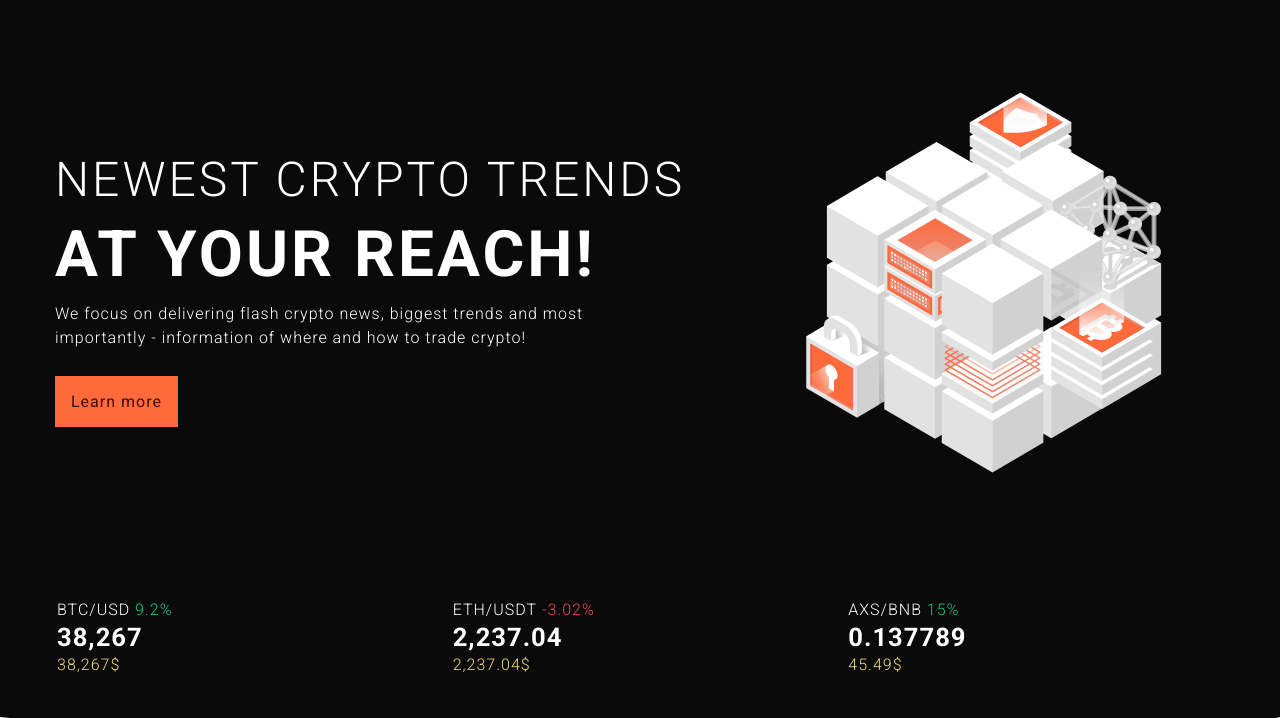
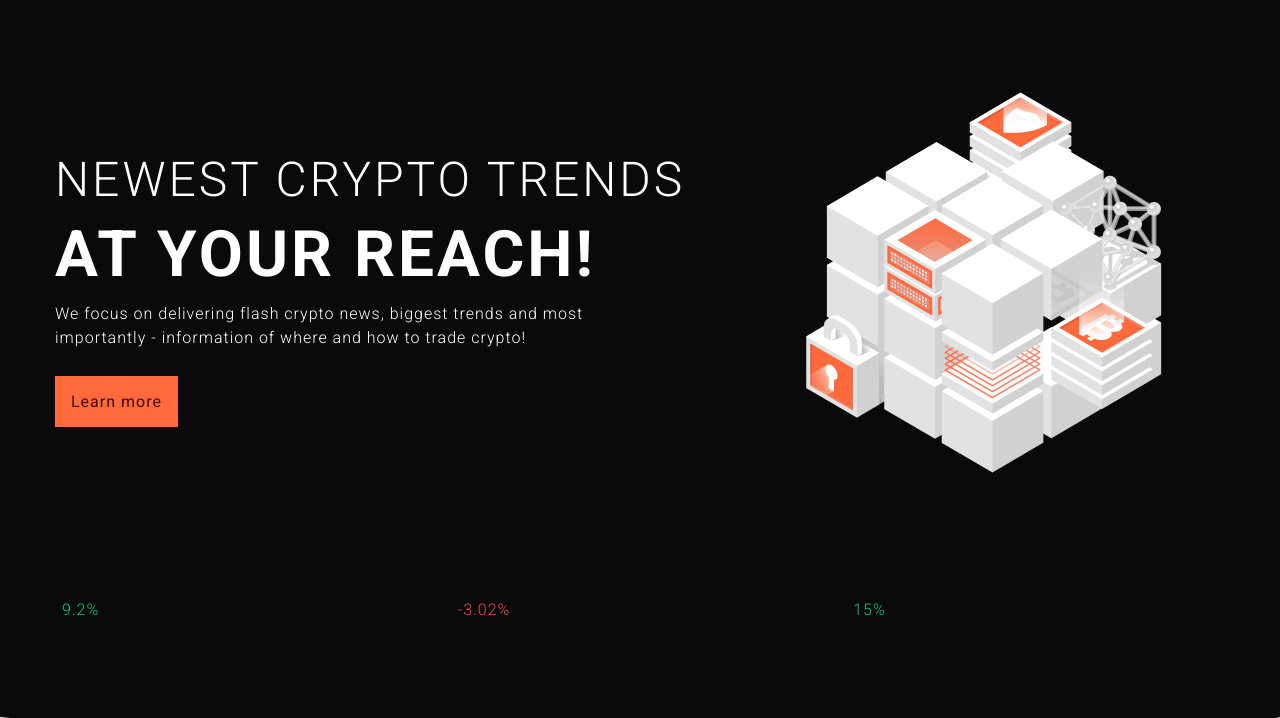
Before and after one commit to rimkusaurimas/Crypto-web, a PHP site: page / in a window 1280 px wide. Shown: the part 83-801 px from the top of the page. Run offline with PHP 8.4, Linux system fonts and the light colour scheme; some libraries are stand-ins or nearby versions.

Commit message:
js objects filled

```diff
--- a/index.php
+++ b/index.php
@@ -200,149 +200,103 @@
     <!-- Crypto Live Preview Widget (Short - CLPW)-->
     <div class="clpw" style="height: 150px;">
         <div class="clpw-wrapper container-fluid crypto-pairs row">
-
             <div class="col-md-4 col-6 col-xxl-2 pair pair1">
                 <div class="percentage-pair">
-                    <div class="percentage-pair-name">BTC/USD</div> &nbsp;
+                    <div class="percentage-pair-name"></div> &nbsp;
                     <div class="clpw-percent"></div>
                 </div>
-
-                <div class="price-big">38,267</div>
-                <div class="price-small">38,267$</div>
-
+                <div class="price-big"></div>
+                <div class="price-small"></div>
+            </div>
+            <div class="col-md-4 col-6 col-xxl-2 pair pair2">
+                <div class="percentage-pair">
+                    <div class="percentage-pair-name"></div> &nbsp;
+                    <div class="clpw-percent"></div>
+                </div>
+                <div class="price-big"></div>
+                <div class="price-small"></div>
+            </div>
+            <div class="col-md-4 col-6 col-xxl-2 pair pair3">
+                <div class="percentage-pair">
+                    <div class="percentage-pair-name"></div> &nbsp;
+                    <div class="clpw-percent"></div>
+                </div>
+                <div class="price-big"></div>
+                <div class="price-small"></div>
+            </div>
+            <div class="col-md-4 col-6 col-xxl-2 pair pair4">
+                <div class="percentage-pair">
+                    <div class="percentage-pair-name"></div> &nbsp;
+                    <div class="clpw-percent"></div>
+                </div>
+                <div class="price-big"></div>
+                <div class="price-small"></div>
+            </div>
+            <div class="col-md-4 col-6 col-xxl-2 pair pair5">
+                <div class="percentage-pair">
+                    <div class="percentage-pair-name"></div> &nbsp;
+                    <div class="clpw-percent"></div>
+                </div>
+                <div class="price-big"></div>
+                <div class="price-small"></div>
+            </div>
+            <div class="col-md-4 col-6 col-xxl-2 pair pair6">
+                <div class="percentage-pair">
+                    <div class="percentage-pair-name"></div> &nbsp;
+                    <div class="clpw-percent"></div>
+                </div>
+                <div class="price-big"></div>
+                <div class="price-small"></div>
+            </div>
+            <div class="col-md-4 col-6 col-xxl-2 pair pair7">
+                <div class="percentage-pair">
+                    <div class="percentage-pair-name"></div> &nbsp;
+                    <div class="clpw-percent"></div>
+                </div>
+                <div class="price-big"></div>
+                <div class="price-small"></div>
+            </div>
+            <div class="col-md-4 col-6 col-xxl-2 pair pair8">
+                <div class="percentage-pair">
+                    <div class="percentage-pair-name"></div> &nbsp;
+                    <div class="clpw-percent"></div>
+                </div>
+                <div class="price-big"></div>
+                <div class="price-small"></div>
+            </div>
+            <div class="col-md-4 col-6 col-xxl-2 pair pair9">
+                <div class="percentage-pair">
+                    <div class="percentage-pair-name"></div> &nbsp;
+                    <div class="clpw-percent"></div>
+                </div>
+                <div class="price-big"></div>
+                <div class="price-small"></div>
+            </div>
+            <div class="col-md-4 col-6 col-xxl-2 pair pair10">
+                <div class="percentage-pair">
+                    <div class="percentage-pair-name"></div> &nbsp;
+                    <div class="clpw-percent"></div>
+                </div>
+                <div class="price-big"></div>
+                <div class="price-small"></div>
+            </div>
+            <div class="col-md-4 col-6 col-xxl-2 pair pair11">
+                <div class="percentage-pair">
+                    <div class="percentage-pair-name"></div> &nbsp;
+                    <div class="clpw-percent"></div>
+                </div>
+                <div class="price-big"></div>
+                <div class="price-small"></div>
+            </div>
+            <div class="col-md-4 col-6 col-xxl-2 pair pair12">
+                <div class="percentage-pair">
+                    <div class="percentage-pair-name"></div> &nbsp;
+                    <div class="clpw-percent"></div>
+                </div>
+                <div class="price-big"></div>
+                <div class="price-small"></div>
             </div>
 
-            <div class="col-md-4 col-6 col-xxl-2 pair pair2">
-
-                <div class="percentage-pair">
-                    <div class="percentage-pair-name">ETH/USDT</div> &nbsp;
-                    <div class="clpw-percent"></div>
-                </div>
-
-                <div class="price-big">2,237.04</div>
-                <div class="price-small">2,237.04$</div>
-
-            </div>
-
-            <div class="col-md-4 col-6 col-xxl-2 pair pair3">
-
-                <div class="percentage-pair">
-                    <div class="percentage-pair-name">AXS/BNB</div> &nbsp;
-                    <div class="clpw-percent"></div>
-                </div>
-
-                <div class="price-big">0.137789</div>
-                <div class="price-small">45.49$</div>
-
-            </div>
-
-            <div class="col-md-4 col-6 col-xxl-2 pair pair4">
-
-                <div class="percentage-pair">
-                    <div class="percentage-pair-name">DOGE/USDT</div> &nbsp;
-                    <div class="clpw-percent"></div>
-                </div>
-
-                <div class="price-big">0.20016</div>
-                <div class="price-small">0.20016$</div>
-
-            </div>
-
-            <div class="col-md-4 col-6 col-xxl-2 pair pair5">
-
-                <div class="percentage-pair">
-                    <div class="percentage-pair-name">BTC/USDT</div> &nbsp;
-                    <div class="clpw-percent"></div>
-                </div>
-
-                <div class="price-big">38,267</div>
-                <div class="price-small">38,267$</div>
-
-            </div>
-
-            <div class="col-md-4 col-6 col-xxl-2 pair pair6">
-
-                <div class="percentage-pair">
-                    <div class="percentage-pair-name">ETH/USDT</div> &nbsp;
-                    <div class="clpw-percent"></div>
-                </div>
-
-                <div class="price-big">2,237.04</div>
-                <div class="price-small">2,237.04$</div>
-
-            </div>
-
-            <div class="col-md-4 col-6 col-xxl-2 pair pair7">
-
-                <div class="percentage-pair">
-                    <div class="percentage-pair-name">AXS/BNB</div> &nbsp;
-                    <div class="clpw-percent"></div>
-                </div>
-
-                <div class="price-big">0.137789</div>
-                <div class="price-small">45.49$</div>
-
-            </div>
-
-            <div class="col-md-4 col-6 col-xxl-2 pair pair8">
-
-                <div class="percentage-pair">
-                    <div class="percentage-pair-name">DOGE/USDT</div> &nbsp;
-                    <div class="clpw-percent"></div>
-                </div>
-
-                <div class="price-big">0.20016</div>
-                <div class="price-small">0.20016$</div>
-
-            </div>
-
-            <div class="col-md-4 col-6 col-xxl-2 pair pair9">
-
-                <div class="percentage-pair">
-                    <div class="percentage-pair-name">BTC/USDT</div> &nbsp;
-                    <div class="clpw-percent"></div>
-                </div>
-
-                <div class="price-big">38,267</div>
-                <div class="price-small">38,267$</div>
-
-            </div>
-
-            <div class="col-md-4 col-6 col-xxl-2 pair pair10">
-
-                <div class="percentage-pair">
-                    <div class="percentage-pair-name">ETH/USDT</div> &nbsp;
-                    <div class="clpw-percent"></div>
-                </div>
-
-                <div class="price-big">2,237.04</div>
-                <div class="price-small">2,237.04$</div>
-
-            </div>
-
-            <div class="col-md-4 col-6 col-xxl-2 pair pair11">
-
-                <div class="percentage-pair">
-                    <div class="percentage-pair-name">AXS/BNB</div> &nbsp;
-                    <div class="clpw-percent"></div>
-                </div>
-
-                <div class="price-big">0.137789</div>
-                <div class="price-small">45.49$</div>
-
-            </div>
-
-            <div class="col-md-4 col-6 col-xxl-2 pair pair12">
-
-                <div class="percentage-pair">
-                    <div class="percentage-pair-name">DOGE/USDT</div> &nbsp;
-                    <div class="clpw-percent"></div>
-                </div>
-
-                <div class="price-big">0.20016</div>
-                <div class="price-small">0.20016$</div>
-
-            </div>
         </div>
     </div>
 
```
